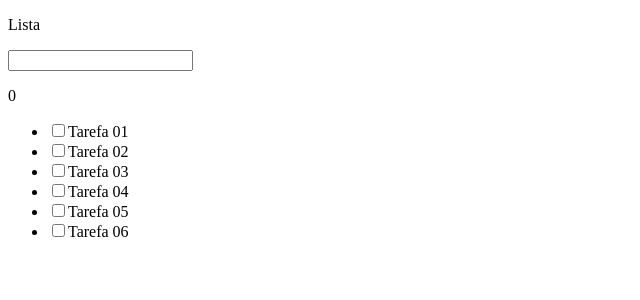
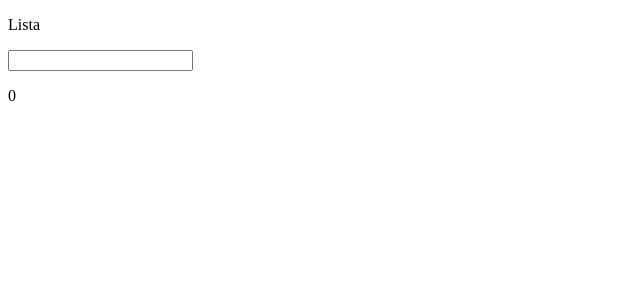
Before and after one commit to Robsonnsbr/projeto-react, a React (Create React App) app in the folder front-end/: page /pagina-inicial in a window 1280 px wide. Shown: the top 300 px of the page, without its empty margins (0-640 px from the left). Built offline with nearby package versions, Linux system fonts and the light colour scheme; data requests are answered from the project's data file.

Commit message:
fix: solutions

```diff
--- a/front-end/mock/db.json
+++ b/front-end/mock/db.json
@@ -1,34 +1,3 @@
 {
-    "tarefas": [
-        {
-            "id": 1,
-            "title": "Tarefa 01",
-            "isCompleted": false
-        },
-        {
-            "id": 2,
-            "title": "Tarefa 02",
-            "isCompleted": false
-        },
-        {
-            "id": 3,
-            "title": "Tarefa 03",
-            "isCompleted": false
-        },
-        {
-            "title": "Tarefa 04",
-            "isCompleted": false,
-            "id": 4
-        },
-        {
-            "title": "Tarefa 05",
-            "isCompleted": false,
-            "id": 5
-        },
-        {
-            "title": "Tarefa 06",
-            "isCompleted": false,
-            "id": 6
-        }
-    ]
+  "tarefas": []
 }
--- a/front-end/package.json
+++ b/front-end/package.json
@@ -6,8 +6,7 @@
         "axios": "^1.3.4",
         "react": "^18.2.0",
         "react-dom": "^18.2.0",
-        "react-router-dom": "^6.8.2",
-        "web-vitals": "^2.1.4"
+        "react-router-dom": "^6.8.2"
     },
     "devDependencies": {
         "@testing-library/jest-dom": "^5.16.5",
@@ -21,7 +20,8 @@
         "eslint-plugin-react-hooks": "^4.6.0",
         "json-server": "^0.17.3",
         "react-scripts": "5.0.1",
-        "typescript": "^4.9.5"
+        "typescript": "^4.9.5",
+        "web-vitals": "^2.1.4"
     },
     "scripts": {
         "start": "react-scripts start",
--- a/front-end/src/app/pages/dashboard/Dashboard.tsx
+++ b/front-end/src/app/pages/dashboard/Dashboard.tsx
@@ -1,5 +1,7 @@
 import { useCallback, useEffect, useState } from "react";
 import { ApiException, ITarefa, TarefasService } from "../../shared/services";
+
+<style>.teste</style>;
 
 export const Dashboard = () => {
     const [lista, setLista] = useState<ITarefa[]>([]);
@@ -40,6 +42,45 @@ export const Dashboard = () => {
             [lista]
         );
 
+    const handleDelete = useCallback((id: number) => {
+        TarefasService.deleteById(id).then((result) => {
+            if (result instanceof ApiException) {
+                alert(result.message);
+            } else {
+                setLista((oldLista) => {
+                    return oldLista.filter(
+                        (oldListItem) => oldListItem.id !== id
+                    );
+                });
+            }
+        });
+    }, []);
+    const handleToggleCompleted = useCallback(
+        (id: number) => {
+            const tarefaToUpdate = lista.find(
+                (tarefa: ITarefa) => tarefa.id === id
+            );
+            if (!tarefaToUpdate) return;
+
+            TarefasService.updateById(id, {
+                ...tarefaToUpdate,
+                isCompleted: !tarefaToUpdate.isCompleted,
+            }).then((result) => {
+                if (result instanceof ApiException) {
+                    alert(result.message);
+                } else {
+                    setLista((oldLista) => {
+                        return oldLista.map((oldListItem) => {
+                            if (oldListItem.id === id) return result;
+                            return oldListItem;
+                        });
+                    });
+                }
+            });
+        },
+        [lista]
+    );
+
     return (
         <div>
             <p>Lista</p>
@@ -48,6 +89,7 @@ export const Dashboard = () => {
 
             <p>{lista.filter((listItem) => listItem.isCompleted).length}</p>
 
+            <div>
                 <ul>
                     {lista.map((listItem) => (
                         <li key={listItem.id}>
@@ -55,24 +97,17 @@ export const Dashboard = () => {
                                 type="checkbox"
                                 checked={listItem.isCompleted}
                                 onChange={() => {
-                                setLista((oldLista) => {
-                                    return oldLista.map((oldListItem) => {
-                                        const newIsCompleted =
-                                            oldListItem.title === listItem.title
-                                                ? !oldListItem.isCompleted
-                                                : oldListItem.isCompleted;
-                                        return {
-                                            ...oldListItem,
-                                            isCompleted: newIsCompleted,
-                                        };
-                                    });
-                                });
+                                    handleToggleCompleted(listItem.id);
                                 }}
                             />
                             {listItem.title}
+                            <button onClick={() => handleDelete(listItem.id)}>
+                                APAGAR
+                            </button>
                         </li>
                     ))}
                 </ul>
             </div>
+        </div>
     );
 };
--- a/front-end/src/app/shared/services/api/tarefas/TarefasService.ts
+++ b/front-end/src/app/shared/services/api/tarefas/TarefasService.ts
@@ -43,7 +43,7 @@ const updateById = async (
     dataToUpdate: ITarefa //TODO: se ocorrer algum erro retornar para lista => ITarefa[]
 ): Promise<ITarefa | ApiException> => {
     try {
-        const { data } = await Api().put(`./tarefas/${id},`, dataToUpdate);
+        const { data } = await Api().put(`./tarefas/${id}`, dataToUpdate);
         return data;
     } catch (error: any) {
         return new ApiException(
@@ -55,9 +55,8 @@ const deleteById = async (
     id: number
 ): Promise<ITarefa | undefined | ApiException> => {
     try {
-        const { data } = await Api().delete(`./tarefas/${id}`); //TODO: verificar se funciona, se não apagar e rever o final da aula 25
         await Api().delete(`./tarefas/${id}`);
-        return data;
+        return undefined;
     } catch (error: any) {
         return new ApiException(error.message || "Erro ao apagar o registro.");
     }
```
Lines whose indentation alone changed are shown as unchanged.
